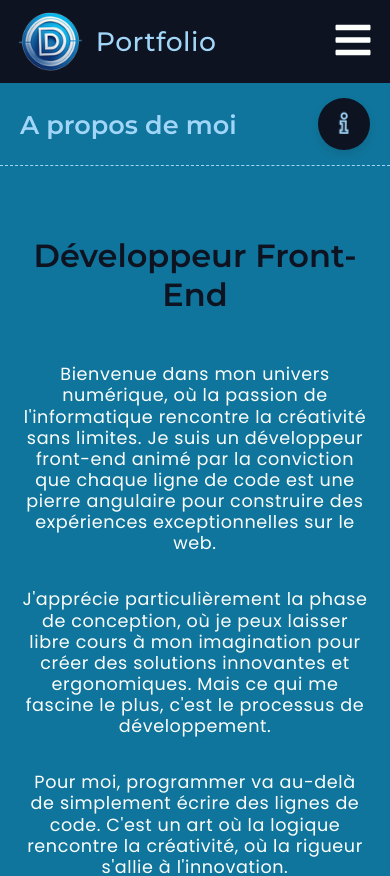
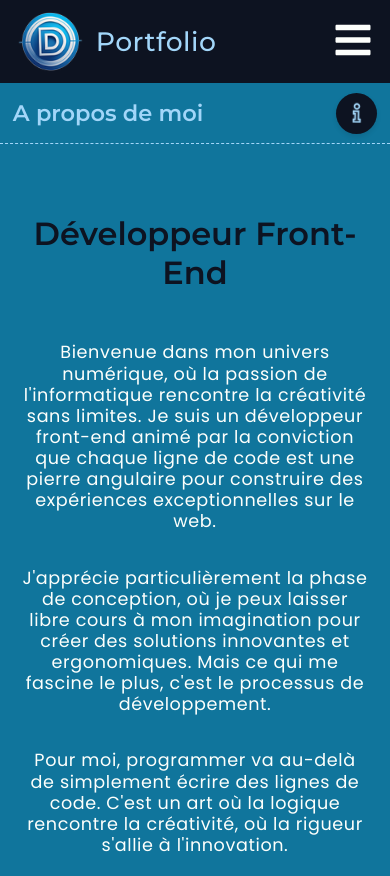
Before and after one commit to DavidDevPro/portfolioV2, a React (Vite) app: page /about in a window 390 px wide. Shown: the top 876 px of the page. Built offline with nearby package versions, Linux system fonts and the light colour scheme.

Commit message:
Related to #5: headPage responsive 100%

```diff
--- a/src/sass/layout/HeadPages.scss
+++ b/src/sass/layout/HeadPages.scss
@@ -1,3 +1,6 @@
+/*╔═════════════════════════════════════════════════════╗
+   🖥️ ==> HEADPAGE
+  ╚═════════════════════════════════════════════════════╝ */
 @use "../utils/mixins" as *;
 @use "../utils/variables" as *;
 
@@ -14,9 +17,6 @@
     font-weight: 600;
     transition: font-size 300ms ease-out;
 
-    @media screen and (max-width: 768px) {
-      font-size: 2em;
-    }
     @media screen and (max-width: 450px) {
       font-size: 1.6em;
     }
@@ -38,9 +38,6 @@
       transition: font-size 300ms ease-out;
       animation: shimmer 2s infinite ease-in-out, float 5s ease-in-out infinite;
 
-      @media screen and (max-width: 768px) {
-        font-size: 35px;
-      }
       @media screen and (max-width: 450px) {
         font-size: 28px;
       }
@@ -80,3 +77,95 @@
     }
   }
 }
+
+/* ~~~~~~~~~~~~~~~~~~~~~~~~~~~~~~~~~~~~~~
+ ===> 🖥️ MEDIA QUERY : Max-width 1920px
+ * ~~~~~~~~~~~~~~~~~~~~~~~~~~~~~~~~~~~~~~ */
+@media screen and (max-width: 1920px) {
+  .head_page {
+    padding: 0.781vw 1.041vw;
+    border-bottom: 0.052vw dashed $fourth_color;
+
+    h2 {
+      font-size: 1.833vw;
+    }
+
+    span {
+      padding: 0.625vw;
+      box-shadow: 0 0.208vw 0.416vw rgba(0, 0, 0, 0.1);
+
+      svg {
+        font-size: 2.083vw;
+      }
+    }
+  }
+}
+
+/* ~~~~~~~~~~~~~~~~~~~~~~~~~~~~~~~~~~~~~~
+ ===> 🖥️ MEDIA QUERY : Max-width 1600px
+ * ~~~~~~~~~~~~~~~~~~~~~~~~~~~~~~~~~~~~~~ */
+@media screen and (max-width: 1600px) {
+  .head_page {
+    padding: 12.5px 16.66px;
+    border-bottom: 0.83px dashed $fourth_color;
+
+    h2 {
+      font-size: 29.33px;
+    }
+
+    span {
+      padding: 10px;
+      box-shadow: 0 3.33px 6.66px rgba(0, 0, 0, 0.1);
+
+      svg {
+        font-size: 33.33px;
+      }
+    }
+  }
+}
+
+/* ~~~~~~~~~~~~~~~~~~~~~~~~~~~~~~~~~~~~~~
+ ===> 🖥️ MEDIA QUERY : Max-width 1000px
+ * ~~~~~~~~~~~~~~~~~~~~~~~~~~~~~~~~~~~~~~ */
+@media screen and (max-width: 1000px) {
+  .head_page {
+    padding: 1.25vw 1.666vw;
+    border-bottom: 0.083vw dashed $fourth_color;
+
+    h2 {
+      font-size: 2.933vw;
+    }
+
+    span {
+      padding: 1vw;
+      box-shadow: 0 0.333vw 0.666vw rgba(0, 0, 0, 0.1);
+
+      svg {
+        font-size: 3.333vw;
+      }
+    }
+  }
+}
+
+/* ~~~~~~~~~~~~~~~~~~~~~~~~~~~~~~~~~~~~~~
+ ===> 🖥️ MEDIA QUERY : Max-width 768px
+ * ~~~~~~~~~~~~~~~~~~~~~~~~~~~~~~~~~~~~~~ */
+@media screen and (max-width: 768px) {
+  .head_page {
+    padding: 9.6px 12.8px;
+    border-bottom: 0.638px dashed $fourth_color;
+
+    h2 {
+      font-size: 22.53px;
+    }
+
+    span {
+      padding: 7.68px;
+      box-shadow: 0 2.56px 5.12px rgba(0, 0, 0, 0.1);
+
+      svg {
+        font-size: 25.6px;
+      }
+    }
+  }
+}
--- a/src/sass/pages/AboutPage.scss
+++ b/src/sass/pages/AboutPage.scss
@@ -61,7 +61,7 @@
           color: $primary_color;
           line-height: 1.3em;
           font-size: 2.6em;
-          font-weight: 600;
+          font-weight: 500;
           letter-spacing: 0.15px;
           transition: font-size 300ms ease-out, letter-spacing 300ms ease-out,
             line-height 300ms ease-out;
@@ -106,6 +106,7 @@
         }
 
         li {
+          @include poppins;
           display: flex;
           gap: 15px;
           color: $secondary100_color;
```
